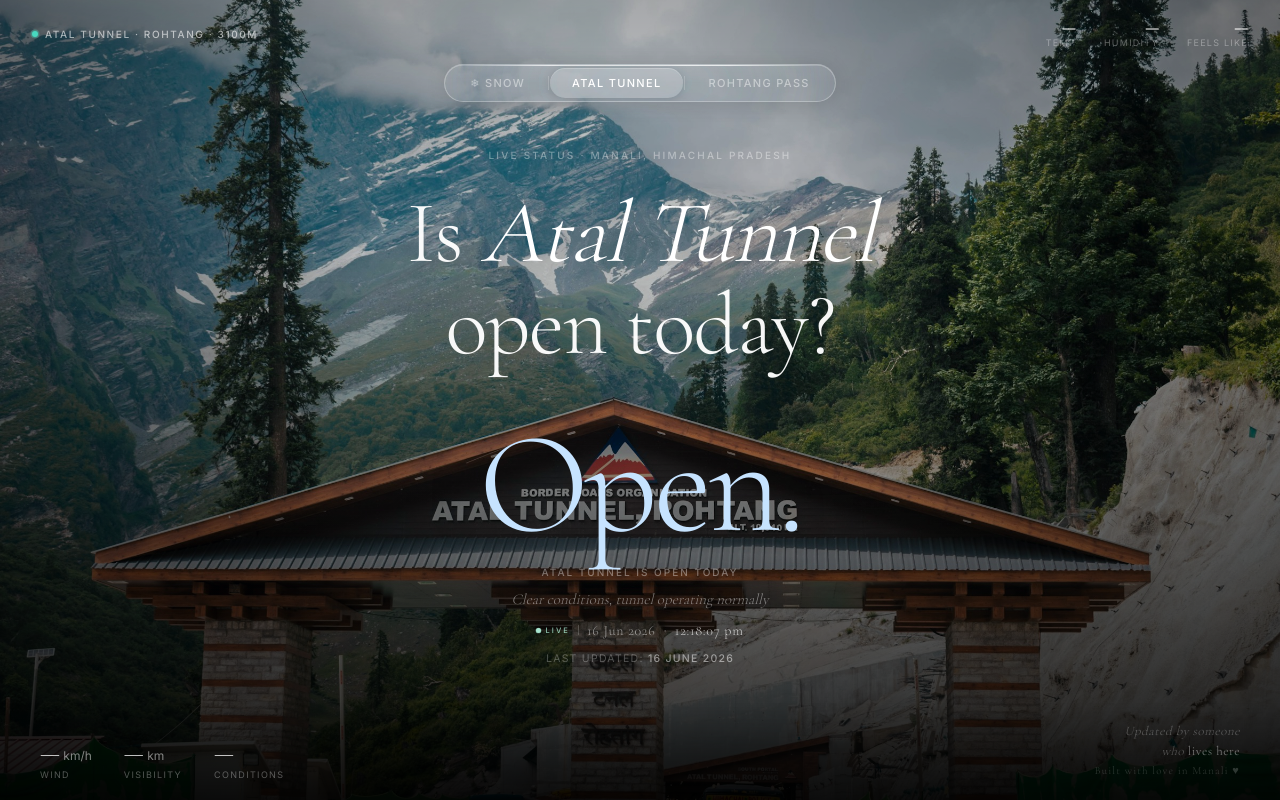
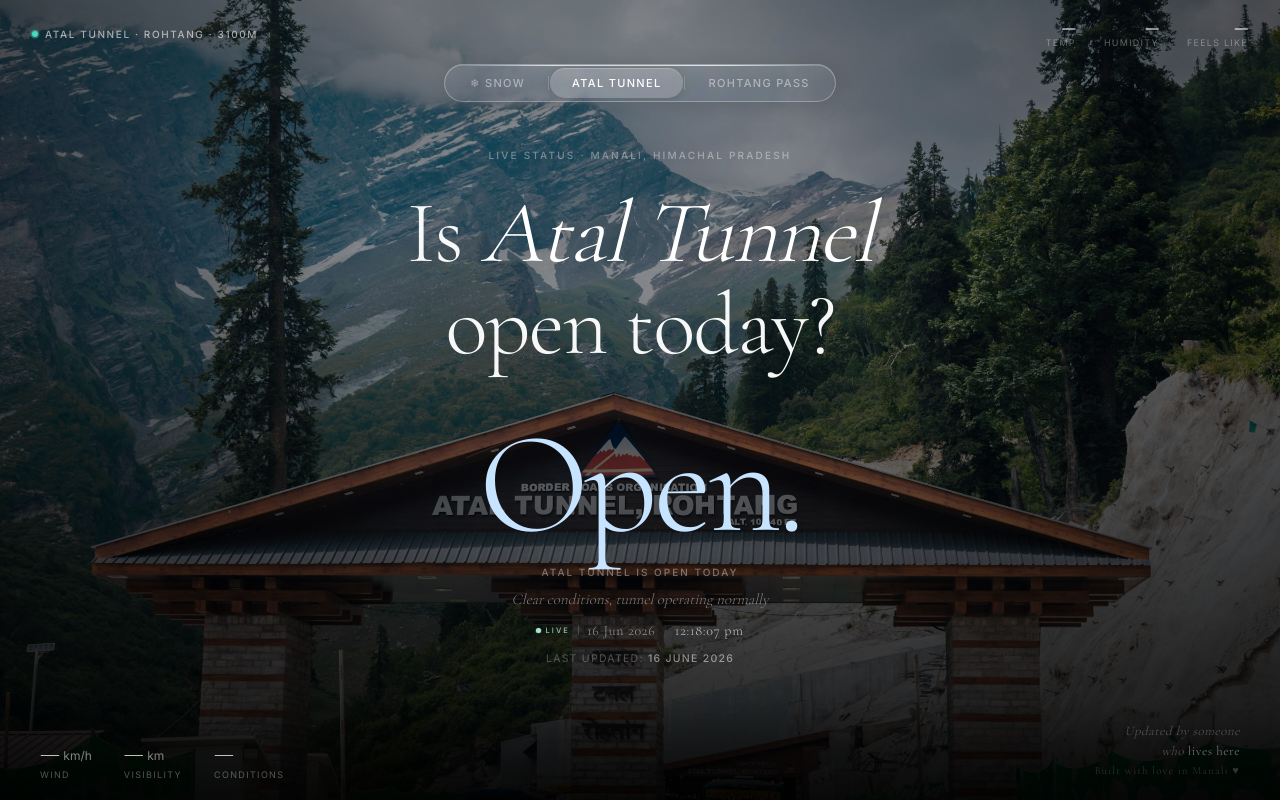
Before and after one commit to lazylionguru/manali-today, a Next.js app: page /atal-tunnel in a window 1280 px wide. Built offline with nearby package versions, Linux system fonts and the light colour scheme; no server answers.

Commit message:
fix: atal tunnel bg position to avoid text overlap

```diff
--- a/app/components/AtalTunnelChecker.tsx
+++ b/app/components/AtalTunnelChecker.tsx
@@ -345,9 +345,9 @@
       {/* Background */}
       <div className="bg-stack">
         <div className={`bg-img on`}
-          style={{ backgroundImage: `url('/bg-atal-tunnel.jpg')` }}>
-          <div className="grade" style={{ background: 'rgba(0,8,20,0.25)' }} />
-        </div>
+        style={{ backgroundImage: `url('/bg-atal-tunnel.jpg')`, backgroundPosition: 'center 60%' }}>
+        <div className="grade" style={{ background: 'rgba(0,8,20,0.45)' }} />
+       </div>
         <div className="vignette" />
         <div className="scrim" />
       </div>
```
